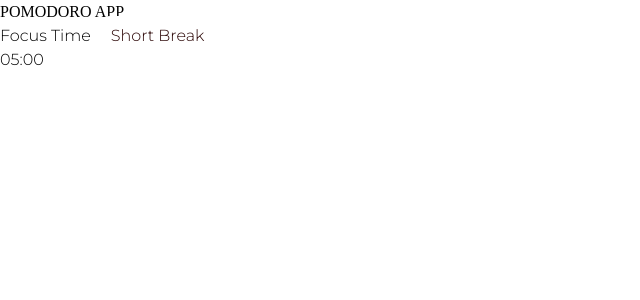
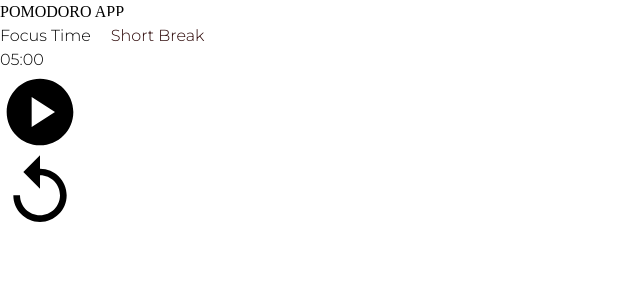
Before and after one commit to jayeshtele/pomodoro-app, a React app: page /short in a window 1280 px wide. Shown: the top 300 px of the page, without its empty margins (0-640 px from the left). Built offline with nearby package versions, Linux system fonts and the light colour scheme; the HTML template or start-up script is replaced by a standard one; a web font is replaced by a local one.

Commit message:
Update ShortBreak.jsx

```diff
--- a/src/components/ShortBreak.jsx
+++ b/src/components/ShortBreak.jsx
@@ -1,9 +1,28 @@
-import React from "react";
+import React, { useState } from "react";
+import PlayCircleIcon from "@mui/icons-material/PlayCircle";
+import PauseCircleIcon from "@mui/icons-material/PauseCircle";
+import ReplayIcon from "@mui/icons-material/Replay";
 
 export default function ShortBreak() {
+  const [playPause, setPlayPause] = useState(false);
+
   return (
     <div>
       <h1 className="mt-20 text-9xl text-white">05:00</h1>
+      <div className="playPause mt-10 flex cursor-pointer justify-center space-x-10 text-white">
+        <div
+          className="playPause_toggle"
+          onClick={() => setPlayPause((toggle) => !toggle)}
+        >
+          {playPause ? (
+            <PauseCircleIcon style={{ fontSize: "5em" }} />
+          ) : (
+            <PlayCircleIcon style={{ fontSize: "5em" }} />
+          )}
+        </div>
+
+        <ReplayIcon style={{ fontSize: "5em" }} />
+      </div>
     </div>
   );
 }
```
